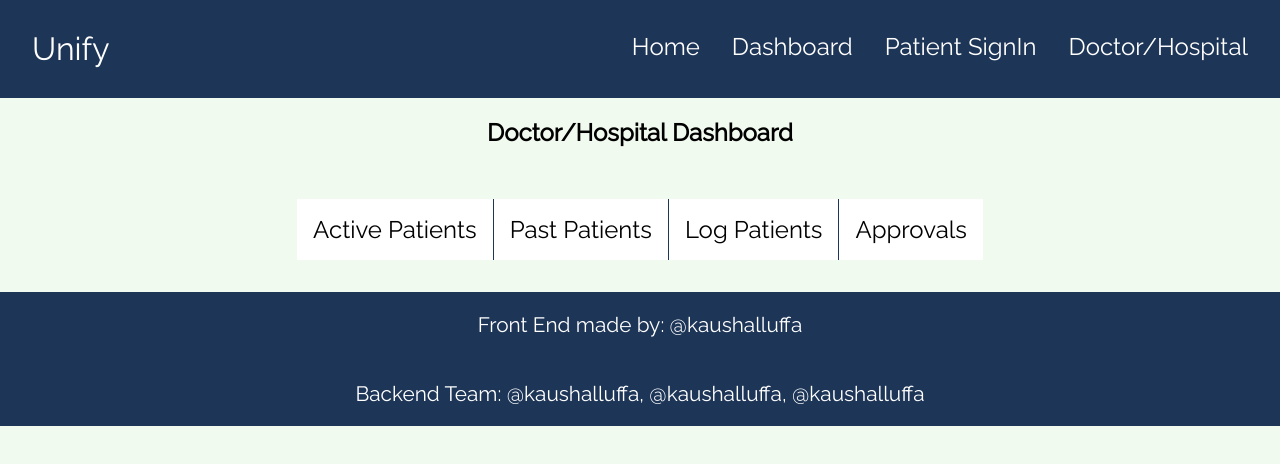
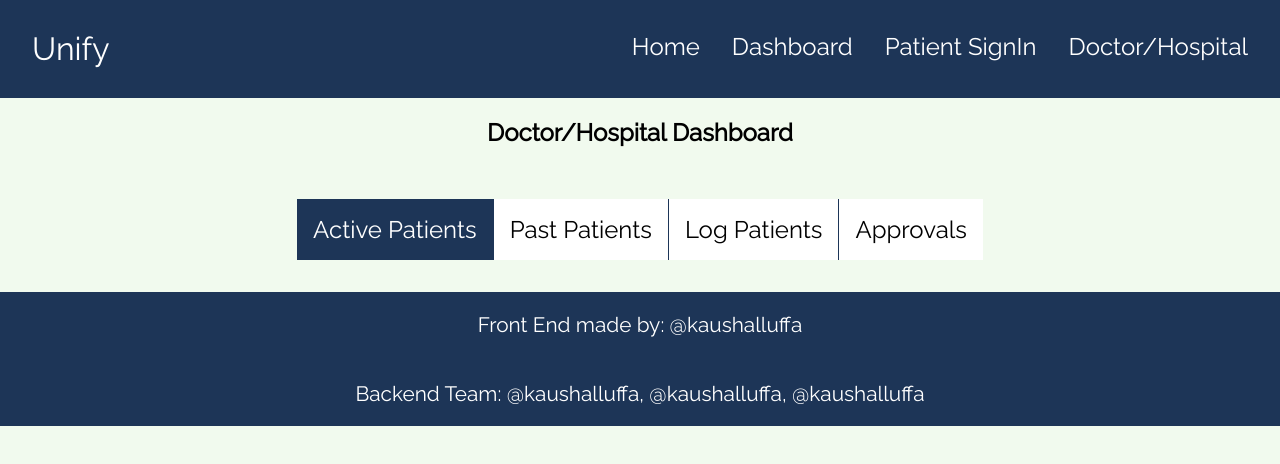
Before and after one commit to jothamardel/health-tech-fe, a React (Create React App) app: page /doctor-hospital in a window 1280 px wide. Shown: the top 464 px of the page. Built offline with nearby package versions, Linux system fonts and the light colour scheme.

Commit message:
chore: updating doctor/hospital dashboard

```diff
--- a/src/components/Doctor-Hospital/Doctor-Hospital.jsx
+++ b/src/components/Doctor-Hospital/Doctor-Hospital.jsx
@@ -18,10 +18,10 @@ const DoctorHospital = () => {
       <div className='d-dashboard'>
         <nav className='nav-tab'>
           <ul>
-            <li>Active Patients</li>
-            <li>Past Patients</li>
-            <li>Log Patients</li>
-            <li className='list'>Approvals</li>
+            <li className={`${(section === 'active_patients') && 'selected'}`} onClick={() => setSection('active_patients')}>Active Patients</li>
+            <li className={`${(section === 'past_patients') && 'selected'}`} onClick={() => setSection('past_patients')}>Past Patients</li>
+            <li className={`${(section === 'log_patients') && 'selected'}`} onClick={() => setSection('log_patients')}>Log Patients</li>
+            <li  className={`${(section === 'approvals') && 'selected'} list`}onClick={() => setSection('approvals')}>Approvals</li>
           </ul>
         </nav>
       </div>
--- a/src/components/Doctor-Hospital/Doctor-Hospital.scss
+++ b/src/components/Doctor-Hospital/Doctor-Hospital.scss
@@ -39,6 +39,11 @@
             color: $white;
           }
         }
+        .selected {
+          background: $dark-blue;
+          color: $white;
+        }
+
         .list {
           border-right: none;
         }
```
